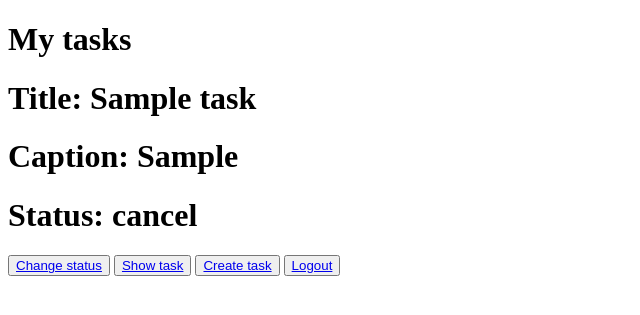
After one commit to Abdushakhidov07/Authentication, a Django app: page /show_task_id/1 in a window 1280 px wide. The commit adds this page. Shown: the top 315 px of the page, without its empty margins (0-640 px from the left). Run offline with Django 5.2, Linux system fonts and the light colour scheme; a user stored in the database is signed in; tables that the repository leaves empty hold one stand-in row (values such as "Sample post").

Commit message:
add choices

```diff
--- a/TaskManager/models.py
+++ b/TaskManager/models.py
@@ -5,10 +5,16 @@ from django.contrib.auth.models import User
 
 
 class Task(models.Model):
+    CHOICES_STATUS = {
+        "cancel":"CANCELED",
+        "proccessing": "PROCESS",
+        "finish": "FINISH"
+    }
+
     title = models.CharField(max_length=150)
     caption = models.TextField()
     user_id = models.ForeignKey(User, on_delete=models.CASCADE)
-    status =  models.BooleanField(default=False)
+    status =  models.CharField(max_length=100, choices=CHOICES_STATUS, default="proccessing")
     created_at = models.TimeField(default=datetime.now())
 
     def __str__(self):
--- a/TaskManager/urls.py
+++ b/TaskManager/urls.py
@@ -7,5 +7,8 @@ urlpatterns = [
     path("login/", login_user, name="login"),
     path("logout/", logout_user, name="logout"),
     path("create_task/", create_task, name="create_task"),
-    path("show_task/", show_task, name="my_task")
+    path("show_task/", show_task, name="my_task"),
+    path('show_task_id/<int:pk>', show_task_by_id, name='show_task_by_id'),
+    path('choice_status/<int:pk>', change_status, name='choice_status')
+
 ]
--- a/TaskManager/views.py
+++ b/TaskManager/views.py
@@ -3,6 +3,8 @@ from django.contrib.auth.models import User
 from django.contrib.auth import login, authenticate, logout
 from django.contrib.auth.decorators import login_required
 from .models import *
+from django.db.models import Q
+from django.http import Http404, HttpResponse
 
 
 
@@ -14,9 +16,12 @@ def registration(request):
                 username = data['username'],
                 password = data['password'],
             )
+            user = authenticate(request, username = data['username'], password = data['password'])
+            if user is not None:
+                login(request, user)
+                return redirect("profile")
         else:
             return redirect("registration")
-        return redirect("login")
     return render(request, 'registration.html')
 
 
@@ -60,5 +65,41 @@ def create_task(request):
 
 @login_required
 def show_task(request):
+    data = request.GET.get('qeury')
     tasks = Task.objects.filter(user_id = request.user)
-    return render(request, 'show_task.html', {"tasks":tasks})
+    if data:
+        tasks = tasks.filter(Q(title__icontains=data) | Q(caption__icontains=data))
+
+
+    return render(request, 'show_task.html', {"tasks":tasks, "data":data})
+
+
+
+
+@login_required
+def show_task_by_id(request, pk):
+    tasks = Task.objects.get(pk=pk, user_id = request.user)
+    if tasks is None:
+        raise Http404()
+    return render(request, 'show_task_by_id.html', {"tasks":tasks})
+
+
+
+
+def page_not_found_404(request, exption):
+    return render(request, "error.html", status=404)
+
+
+
+@login_required
+def change_status(request, pk):
+    task = Task.objects.get(Q(pk=pk) & Q(user_id = request.user))
+    if request.method == 'POST':
+        data = request.POST.get('status')
+        if data not in Task.CHOICES_STATUS:
+            return HttpResponse("<h1>ERROR STATUS</h1> ")
+        task.status=data
+        task.save()
+        return redirect("show_task_by_id", pk=pk)
+
+    return render(request, "choice_status.html", {"status": Task.CHOICES_STATUS, "task":task})
--- a/server/settings.py
+++ b/server/settings.py
@@ -25,12 +25,13 @@ SECRET_KEY = 'django-insecure-r)@5h_t0mvgc_#y1r)%@wz3z7^cy^^eq8j*&fcf78u#e=h&-fo
 # SECURITY WARNING: don't run with debug turned on in production!
 DEBUG = True
 
-ALLOWED_HOSTS = []
+ALLOWED_HOSTS = ["127.0.0.1", 'localhost']
 
 
 # Application definition
 
 INSTALLED_APPS = [
+    'admin_numeric_filter',      # <-- Обязательно добавьте эту строку
     'django.contrib.admin',
     'django.contrib.auth',
     'django.contrib.contenttypes',
@@ -79,7 +80,7 @@ DATABASES = {
         'NAME': 'task_user_db',
         'PORT':5432,
         'HOST':'localhost',
-        'PASSWORD':'',
+        'PASSWORD':'rengoky11',
         'USER': 'postgres'
     }
 }
@@ -125,6 +126,7 @@ STATICFILES_DIR = [BASE_DIR/'static']
 MEDIA_URL = '/media/'
 MEDIA_ROOT = BASE_DIR / 'media'
 
+
 # Default primary key field type
 # https://docs.djangoproject.com/en/5.2/ref/settings/#default-auto-field
 
--- a/server/urls.py
+++ b/server/urls.py
@@ -16,8 +16,13 @@ Including another URLconf
 """
 from django.contrib import admin
 from django.urls import path, include
+from TaskManager.views import page_not_found_404
 
 urlpatterns = [
     path('admin/', admin.site.urls),
     path('', include('TaskManager.urls'))
 ]
+
+
+
+handler404 = 'TaskManager.views.page_not_found_404'
--- a/templates/show_task.html
+++ b/templates/show_task.html
@@ -7,12 +7,18 @@
 </head>
 <body>
     <h1>My tasks</h1>
+    <form method="GET">
+        <input type="text" name="qeury" placeholder="Search..." value="{{data}}">
+        <button type="submit">Search</button>
+    </form>
     {% for  task in tasks %}
     <div>
        <h1>Title: {{task.title}}</h1>
        <h1>Caption: {{task.caption}}</h1>
+       <button><a href="/show_task_id/{{task.id}}">Show more</a></button>
     </div>
     {% endfor %}
+    <button><a href="/show_task">Show task</a></button>
     <button><a href="/create_task">Create task</a></button>
     <button><a href="/logout">Logout</a></button>
 </body>
--- /dev/null
+++ b/templates/show_task_by_id.html
@@ -0,0 +1,22 @@
+<!DOCTYPE html>
+<html lang="en">
+<head>
+    <meta charset="UTF-8">
+    <meta name="viewport" content="width=device-width, initial-scale=1.0">
+    <title>Document</title>
+</head>
+<body>
+    <h1>My tasks</h1>
+
+    <div>
+       <h1>Title: {{tasks.title}}</h1>
+       <h1>Caption: {{tasks.caption}}</h1>
+       <h1>Status: {{tasks.status}}</h1>
+
+    </div>
+    <button><a href="/choice_status/{{tasks.id}}">Change status</a></button>
+    <button><a href="/show_task">Show task</a></button>
+    <button><a href="/create_task">Create task</a></button>
+    <button><a href="/logout">Logout</a></button>
+</body>
+</html>
```
Also changed, not shown: TaskManager/admin.py (+8 -1 lines), templates/choice_status.html (added, +22 -0 lines), templates/error.html (added, +11 -0 lines), TaskManager/migrations/0001_initial.py, TaskManager/migrations/0002_alter_task_created_at.py (deleted).
